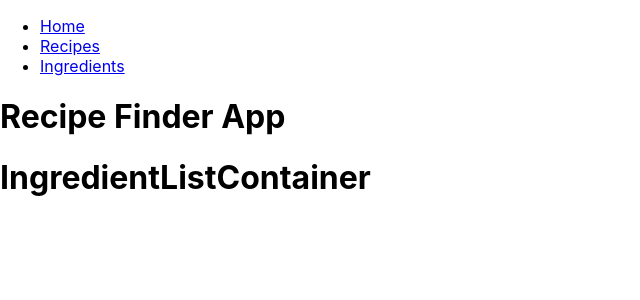
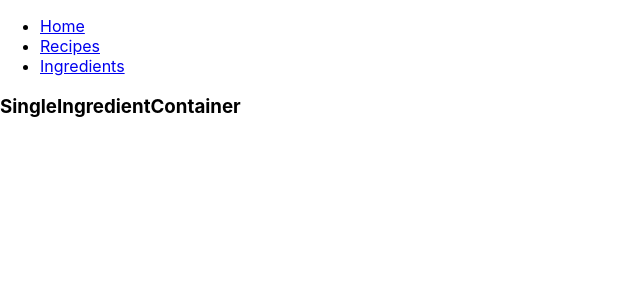
Before and after one commit to Jen-Jen91/baking_recipe_finder, a React (Create React App) app in the folder front_end/recipe_finder/: page /ingredients/1 in a window 1280 px wide. Shown: the top 300 px of the page, without its empty margins (0-640 px from the left). Built offline with nearby package versions, Linux system fonts and the light colour scheme.

Commit message:
Added single container routes in App

```diff
--- a/front_end/recipe_finder/src/App.js
+++ b/front_end/recipe_finder/src/App.js
@@ -1,9 +1,13 @@
 import React, {Component} from 'react';
 import {BrowserRouter as Router, Route, Switch} from 'react-router-dom';
 import NavBar from './NavBar.js';
+
 import Home from './Home.js';
 import RecipeListContainer from './containers/recipes/RecipeListContainer.js';
 import IngredientListContainer from './containers/ingredients/IngredientListContainer.js';
+
+import SingleRecipeContainer from './containers/recipes/SingleRecipeContainer.js';
+import SingleIngredientContainer from './containers/ingredients/SingleIngredientContainer.js';
 
 class App extends Component {
   render() {
@@ -11,11 +15,22 @@ class App extends Component {
       <Router>
         <React.Fragment>
           <NavBar />
-          <h1>Recipe Finder App</h1>
           <Switch>
             <Route exact path="/" component={Home}/>
-            <Route path="/recipes" component={RecipeListContainer}/>
-            <Route path="/ingredients" component={IngredientListContainer}/>
+            <Route exact path="/recipes" component={RecipeListContainer}/>
+            <Route exact path="/ingredients" component={IngredientListContainer}/>
+            <Route exact path="/recipes/:id"
+              render = {(props) => {
+                const id = props.match.params.id;
+                return <SingleRecipeContainer id = {id}/>
+              }}
+            />
+            <Route exact path="/ingredients/:id"
+              render = {(props) => {
+                const id = props.match.params.id;
+                return <SingleIngredientContainer id = {id}/>
+              }}
+            />
           </Switch>
         </React.Fragment>
       </Router>
--- a/front_end/recipe_finder/src/Home.js
+++ b/front_end/recipe_finder/src/Home.js
@@ -1,9 +1,13 @@
-import React, {Component} from 'react';
+import React, {Component, Fragment} from 'react';
+import SearchBarContainer from './containers/SearchBarContainer.js';
 
 class Home extends Component {
   render() {
     return(
-      <h1>Homepage</h1>
+      <Fragment>
+        <h1>Recipe Finder App - Homepage</h1>
+        <SearchBarContainer />
+      </Fragment>
     );
   }
 }
--- /dev/null
+++ b/front_end/recipe_finder/src/containers/SearchBarContainer.js
@@ -0,0 +1,11 @@
+import React, {Component} from 'react';
+
+class SearchBarContainer extends Component {
+  render() {
+    return(
+      <h3>SearchBarContainer</h3>
+    );
+  }
+}
+
+export default SearchBarContainer;
--- /dev/null
+++ b/front_end/recipe_finder/src/containers/ingredients/SingleIngredientContainer.js
@@ -0,0 +1,11 @@
+import React, {Component} from 'react';
+
+class SingleIngredientContainer extends Component {
+  render() {
+    return(
+      <h3>SingleIngredientContainer</h3>
+    );
+  }
+}
+
+export default SingleIngredientContainer;
--- a/front_end/recipe_finder/src/containers/recipes/SingleRecipeContainer.js
+++ b/front_end/recipe_finder/src/containers/recipes/SingleRecipeContainer.js
@@ -0,0 +1,11 @@
+import React, {Component} from 'react';
+
+class SingleRecipeContainer extends Component {
+  render() {
+    return(
+      <h3>SingleRecipeContainer</h3>
+    );
+  }
+}
+
+export default SingleRecipeContainer;
```
Also changed, not shown: front_end/recipe_finder/src/components/SearchBar.js (added).
